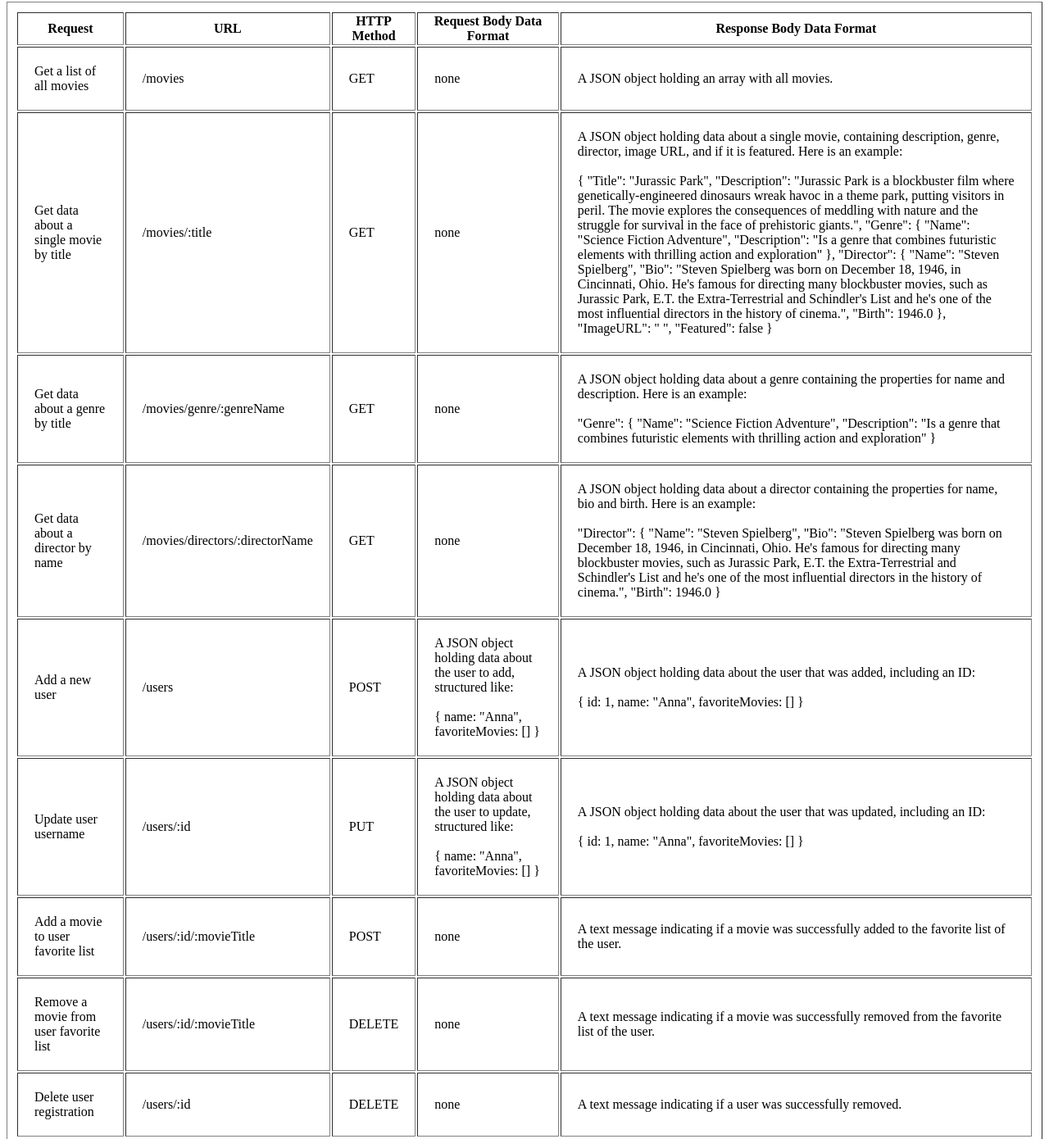
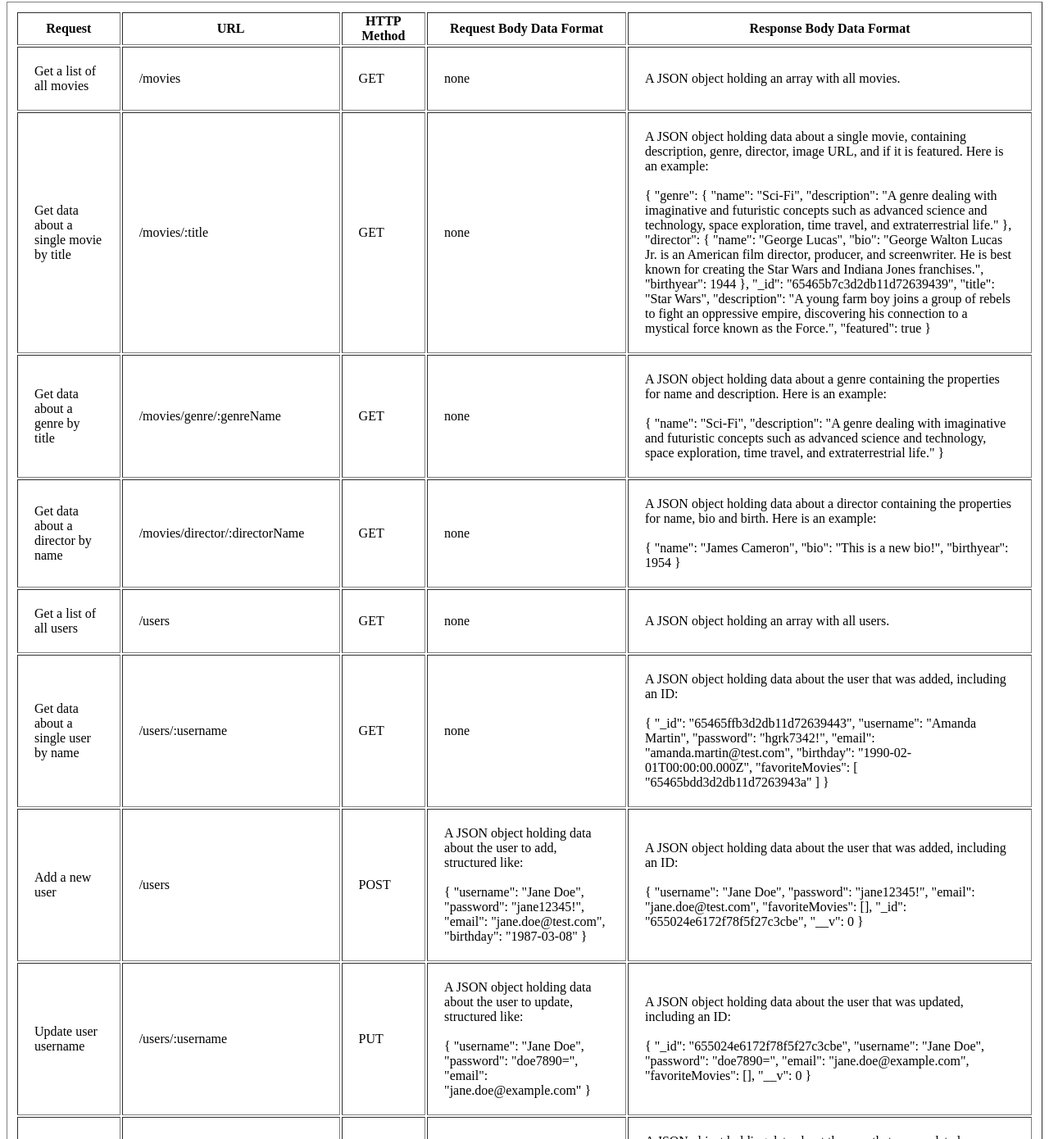
Before and after one commit to Synth87/movie_api, a website: page public/documentation.html in a window 1280 px wide. Shown: the part 194-1584 px from the top of the page at 82% size. Drawn offline with Linux system fonts and the light colour scheme.

Commit message:
Update - complete project
If applied, this commit will have updated the complete movie_api project.

UPDATES:
- project now uses mongoose
- index.js uses mongoose functions
- separate models.js file for schemas and models
- documentation.html

```diff
--- a/package.json
+++ b/package.json
@@ -14,6 +14,7 @@
   "dependencies": {
     "body-parser": "^1.20.2",
     "express": "^4.18.2",
+    "mongoose": "^8.0.0",
     "morgan": "^1.10.0",
     "uuid": "^9.0.1"
   },
--- a/public/documentation.html
+++ b/public/documentation.html
@@ -57,23 +57,22 @@
                 <br>
                 <br>
                 {
-                "Title": "Jurassic Park",
-                "Description": "Jurassic Park is a blockbuster film where genetically-engineered dinosaurs wreak havoc
-                in a theme park, putting visitors in peril. The movie explores the consequences of meddling with nature
-                and the struggle for survival in the face of prehistoric giants.",
-                "Genre": {
-                "Name": "Science Fiction Adventure",
-                "Description": "Is a genre that combines futuristic elements with thrilling action and exploration"
+                "genre": {
+                "name": "Sci-Fi",
+                "description": "A genre dealing with imaginative and futuristic concepts such as advanced science and
+                technology, space exploration, time travel, and extraterrestrial life."
                 },
-                "Director": {
-                "Name": "Steven Spielberg",
-                "Bio": "Steven Spielberg was born on December 18, 1946, in Cincinnati, Ohio. He's famous for directing
-                many blockbuster movies, such as Jurassic Park, E.T. the Extra-Terrestrial and Schindler's List and he's
-                one of the most influential directors in the history of cinema.",
-                "Birth": 1946.0
+                "director": {
+                "name": "George Lucas",
+                "bio": "George Walton Lucas Jr. is an American film director, producer, and screenwriter. He is best
+                known for creating the Star Wars and Indiana Jones franchises.",
+                "birthyear": 1944
                 },
-                "ImageURL": " ",
-                "Featured": false
+                "_id": "65465b7c3d2db11d72639439",
+                "title": "Star Wars",
+                "description": "A young farm boy joins a group of rebels to fight an oppressive empire, discovering his
+                connection to a mystical force known as the Force.",
+                "featured": true
                 }
             </td>
         </tr>
@@ -88,9 +87,10 @@
                 example:
                 <br>
                 <br>
-                "Genre": {
-                "Name": "Science Fiction Adventure",
-                "Description": "Is a genre that combines futuristic elements with thrilling action and exploration"
+                {
+                "name": "Sci-Fi",
+                "description": "A genre dealing with imaginative and futuristic concepts such as advanced science and
+                technology, space exploration, time travel, and extraterrestrial life."
                 }
             </td>
         </tr>
@@ -101,22 +101,59 @@
         <!-- GET -->
         <tr>
             <td>Get data about a director by name</td>
-            <td>/movies/directors/:directorName</td>
+            <td>/movies/director/:directorName</td>
             <td>GET</td>
             <td>none</td>
             <td>A JSON object holding data about a director containing the properties for name, bio and birth. Here is
                 an example:
                 <br>
                 <br>
-                "Director": {
-                "Name": "Steven Spielberg",
-                "Bio": "Steven Spielberg was born on December 18, 1946, in Cincinnati, Ohio. He's famous for directing
-                many blockbuster movies, such as Jurassic Park, E.T. the Extra-Terrestrial and Schindler's List and he's
-                one of the most influential directors in the history of cinema.",
-                "Birth": 1946.0
+                {
+                "name": "James Cameron",
+                "bio": "This is a new bio!",
+                "birthyear": 1954
                 }
             </td>
         </tr>
+
+
+
+        <!-- GET -->
+        <tr>
+            <td>Get a list of all users</td>
+            <td>/users</td>
+            <td>GET</td>
+            <td>none</td>
+            <td>A JSON object holding an array with all users.</td>
+        </tr>
+
+
+
+
+        <!-- GET -->
+        <tr>
+            <td>Get data about a single user by name</td>
+            <td>/users/:username</td>
+            <td>GET</td>
+            <td>none</td>
+            <td>A JSON object holding data about the user that was added, including an ID:
+                <br>
+                <br>
+                {
+                "_id": "65465ffb3d2db11d72639443",
+                "username": "Amanda Martin",
+                "password": "hgrk7342!",
+                "email": "amanda.martin@test.com",
+                "birthday": "1990-02-01T00:00:00.000Z",
+                "favoriteMovies": [
+                "65465bdd3d2db11d7263943a"
+                ]
+                }
+            </td>
+        </tr>
+
+
+
 
         <!-- POST -->
         <tr>
@@ -127,17 +164,22 @@
                 <br>
                 <br>
                 {
-                name: "Anna",
-                favoriteMovies: []
+                "username": "Jane Doe",
+                "password": "jane12345!",
+                "email": "jane.doe@test.com",
+                "birthday": "1987-03-08"
                 }
             </td>
             <td>A JSON object holding data about the user that was added, including an ID:
                 <br>
                 <br>
                 {
-                id: 1,
-                name: "Anna",
-                favoriteMovies: []
+                "username": "Jane Doe",
+                "password": "jane12345!",
+                "email": "jane.doe@test.com",
+                "favoriteMovies": [],
+                "_id": "655024e6172f78f5f27c3cbe",
+                "__v": 0
                 }
             </td>
         </tr>
@@ -145,23 +187,27 @@
         <!-- PUT -->
         <tr>
             <td>Update user username</td>
-            <td>/users/:id</td>
+            <td>/users/:username</td>
             <td>PUT</td>
             <td>A JSON object holding data about the user to update, structured like:
                 <br>
                 <br>
                 {
-                name: "Anna",
-                favoriteMovies: []
+                "username": "Jane Doe",
+                "password": "doe7890=",
+                "email": "jane.doe@example.com"
                 }
             </td>
             <td>A JSON object holding data about the user that was updated, including an ID:
                 <br>
                 <br>
                 {
-                id: 1,
-                name: "Anna",
-                favoriteMovies: []
+                "_id": "655024e6172f78f5f27c3cbe",
+                "username": "Jane Doe",
+                "password": "doe7890=",
+                "email": "jane.doe@example.com",
+                "favoriteMovies": [],
+                "__v": 0
                 }
             </td>
         </tr>
@@ -172,25 +218,53 @@
         <!-- POST -->
         <tr>
             <td>Add a movie to user favorite list</td>
-            <td>/users/:id/:movieTitle</td>
+            <td>/users/:username/movies/:movieID</td>
             <td>POST</td>
             <td>none</td>
-            <td>A text message indicating if a movie was successfully added to the favorite list of the user.</td>
+            <td>A JSON object holding data about the user that was updated, including an ID:
+                <br>
+                <br>
+                {
+                "_id": "65465ffb3d2db11d72639445",
+                "username": "Christopher Lee",
+                "password": "mcbl2348?",
+                "email": "christopher.lee@test.com",
+                "birthday": "2002-06-05T00:00:00.000Z",
+                "favoriteMovies": [
+                "65465c3a3d2db11d7263943d",
+                "65465c3a3d2db11d7263943c"
+                ]
+                }
+
+            </td>
         </tr>
 
         <!-- DELETE -->
         <tr>
             <td>Remove a movie from user favorite list</td>
-            <td>/users/:id/:movieTitle</td>
+            <td>/users/:username/movies/:movieID</td>
             <td>DELETE</td>
             <td>none</td>
-            <td>A text message indicating if a movie was successfully removed from the favorite list of the user.</td>
+            <td>A JSON object holding data about the user that was updated, including an ID:
+                <br>
+                <br>
+                {
+                "_id": "65465ffb3d2db11d72639445",
+                "username": "Christopher Lee",
+                "password": "mcbl2348?",
+                "email": "christopher.lee@test.com",
+                "birthday": "2002-06-05T00:00:00.000Z",
+                "favoriteMovies": [
+                "65465c3a3d2db11d7263943d"
+                ]
+                }
+            </td>
         </tr>
 
         <!-- DELETE -->
         <tr>
             <td>Delete user registration</td>
-            <td>/users/:id</td>
+            <td>/users/:username</td>
             <td>DELETE</td>
             <td>none</td>
             <td>A text message indicating if a user was successfully removed.</td>
```
Also changed, not shown: index.js (+256 -165 lines), models.js (added, +47 -0 lines), 1 other file.
